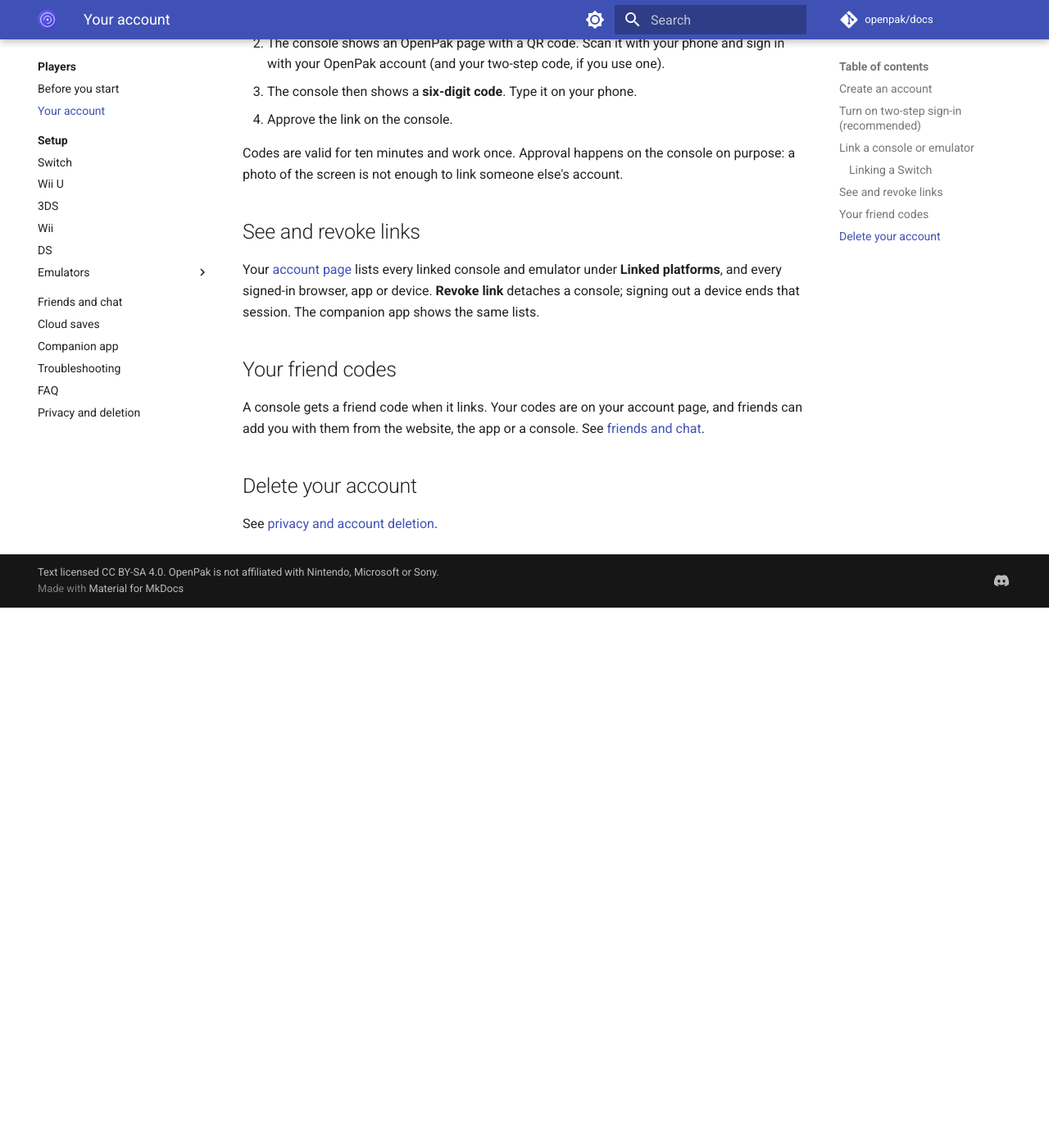
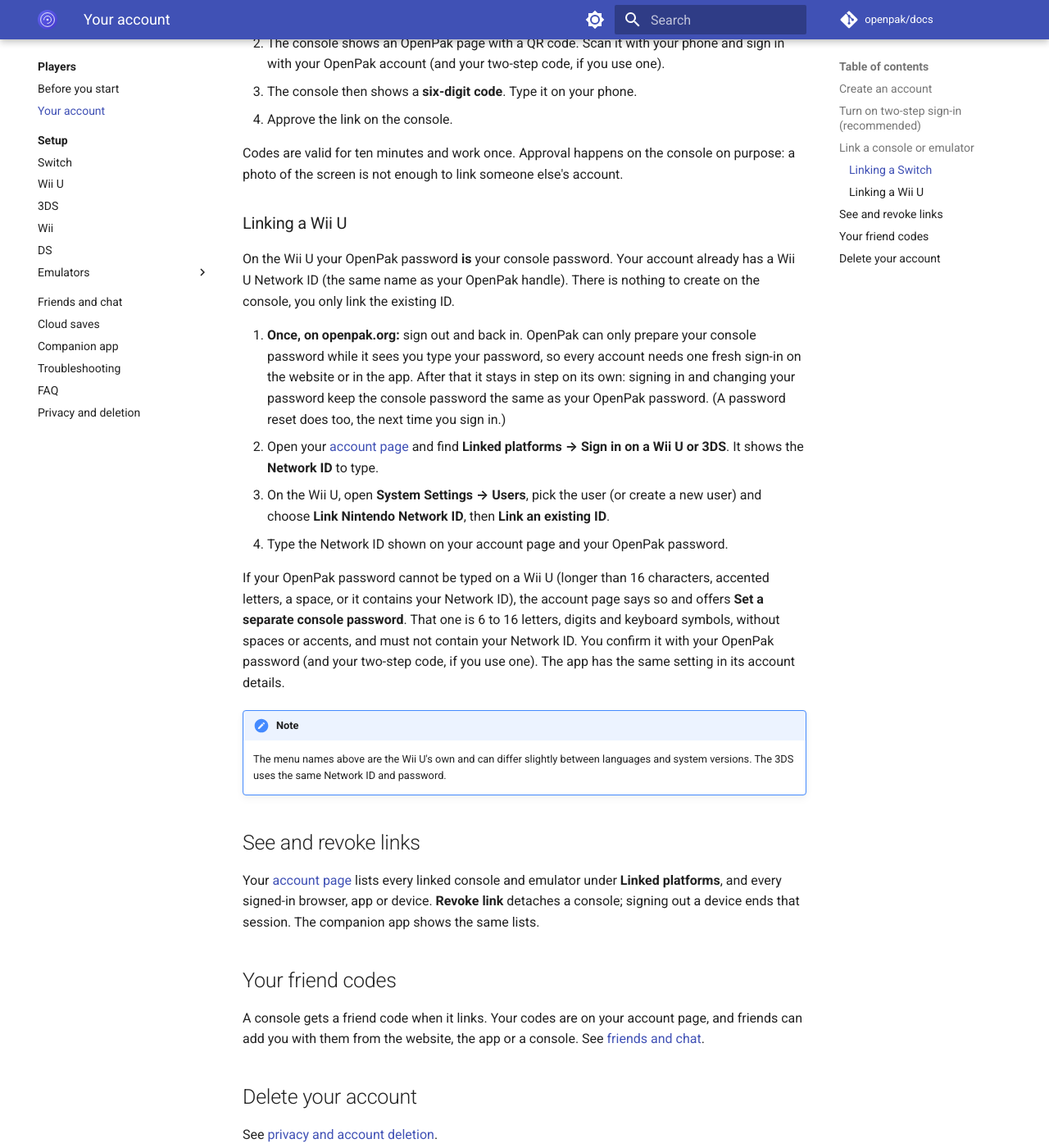
Before and after one commit to openpak/docs, an MkDocs documentation site: the page built from docs/players/account.md, in a window 1280 px wide and 1400 px high, scrolled down 1749 px. Shown: the whole window at 82% size. Built offline with MkDocs 1.6.1 and Material for MkDocs 9.7.7, drawn with Linux system fonts in a browser that asks for light colours; comment, search, counter and statistics services are not loaded; before the commit the page ends 2490 px from its top, so only the background shows below that; some of the changed text lies outside the part shown.

Commit message:
Players: Wii U sign-in steps (OpenPak password is the console password)

```diff
--- a/docs/players/account.md
+++ b/docs/players/account.md
@@ -37,7 +37,7 @@ code. How you link depends on the platform:
 | --- | --- |
 | Switch (console) | From the console's own account screens. See below. |
 | Harbor (Switch emulator) | The first-run setup has an OpenPak account page: **Sign in**, **Create account** or **Later**. You can also link from the emulated console's settings, as on a real Switch. |
-| Wii U | With the OpenPak Wii U Patcher installed, the console's own Nintendo Network ID screens talk to OpenPak. The exact steps have not been verified on hardware yet. |
+| Wii U | With the OpenPak Wii U Patcher installed, the console's own Nintendo Network ID screens talk to OpenPak. Link an existing ID with your OpenPak password. See below. |
 | 3DS | Sign in from the OpenPak 3DS Patcher app (see the [3DS setup](setup/3ds.md)). Not yet verified on hardware. |
 | Wii and DS | These consoles have no login of their own. Play any Wi-Fi Connection game online through OpenPak once, then on your [account page](https://openpak.org/account) choose **Link a Wii or DS** and type the friend code that game shows you. |
 | Other OpenPak emulators | Sign in from the emulator's OpenPak menu. |
@@ -57,6 +57,34 @@ vendor:
 Codes are valid for ten minutes and work once. Approval happens on the console on purpose: a
 photo of the screen is not enough to link someone else's account.
 
+### Linking a Wii U
+
+On the Wii U your OpenPak password **is** your console password. Your account already has a
+Wii U Network ID (the same name as your OpenPak handle). There is nothing to create on the
+console, you only link the existing ID.
+
+1. **Once, on openpak.org:** sign out and back in. OpenPak can only prepare your console
+   password while it sees you type your password, so every account needs one fresh sign-in on
+   the website or in the app. After that it stays in step on its own: signing in and changing
+   your password keep the console password the same as your OpenPak password. (A password
+   reset does too, the next time you sign in.)
+2. Open your [account page](https://openpak.org/account) and find **Linked platforms → Sign in
+   on a Wii U or 3DS**. It shows the **Network ID** to type.
+3. On the Wii U, open **System Settings → Users**, pick the user (or create a new user) and
+   choose **Link Nintendo Network ID**, then **Link an existing ID**.
+4. Type the Network ID shown on your account page and your OpenPak password.
+
+If your OpenPak password cannot be typed on a Wii U (longer than 16 characters, accented
+letters, a space, or it contains your Network ID), the account page says so and offers
+**Set a separate console password**. That one is 6 to 16 letters, digits and keyboard symbols,
+without spaces or accents, and must not contain your Network ID. You confirm it with your
+OpenPak password (and your two-step code, if you use one). The app has the same setting in
+its account details.
+
+!!! note
+    The menu names above are the Wii U's own and can differ slightly between languages and
+    system versions. The 3DS uses the same Network ID and password.
+
 ## See and revoke links
 
 Your [account page](https://openpak.org/account) lists every linked console and emulator under
```
